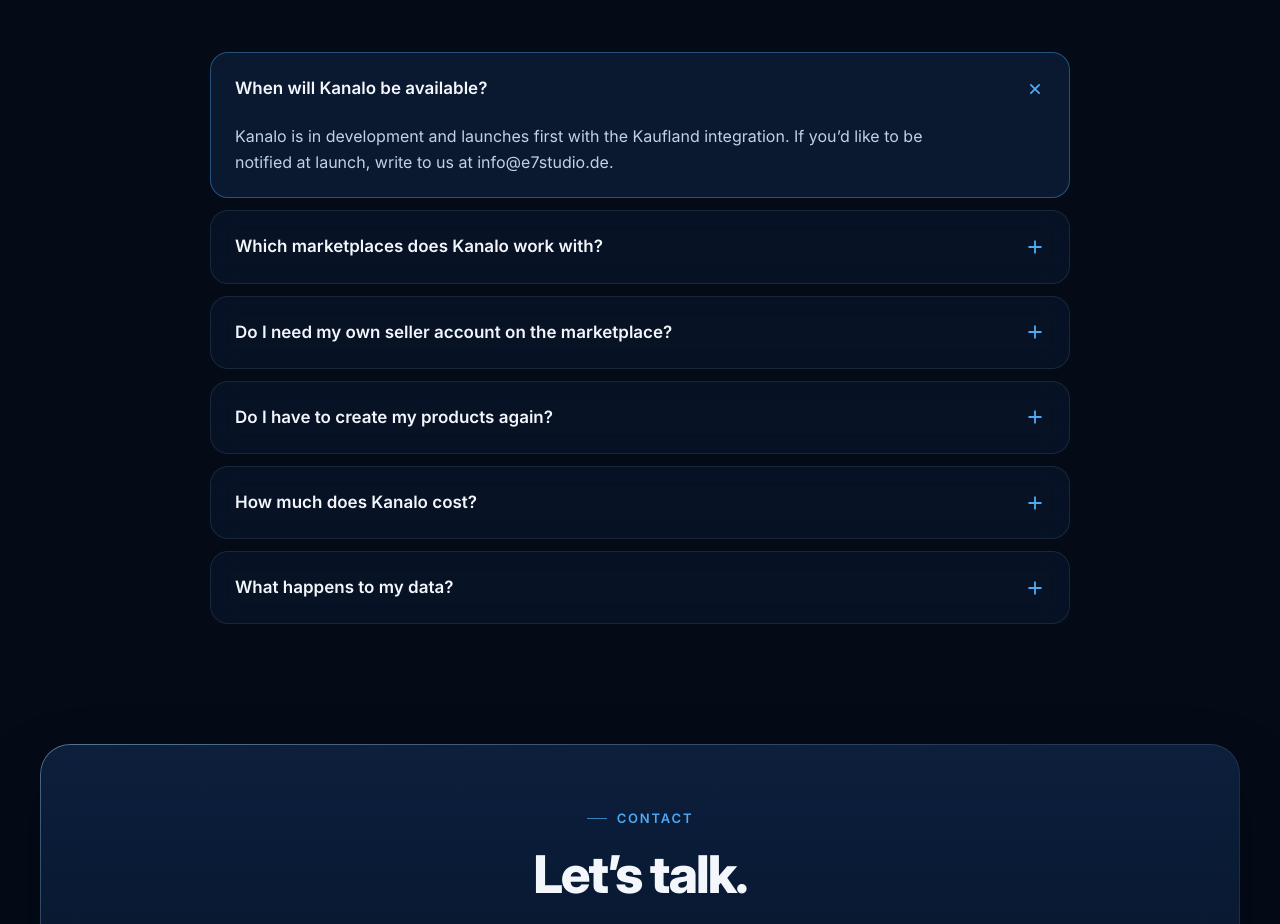
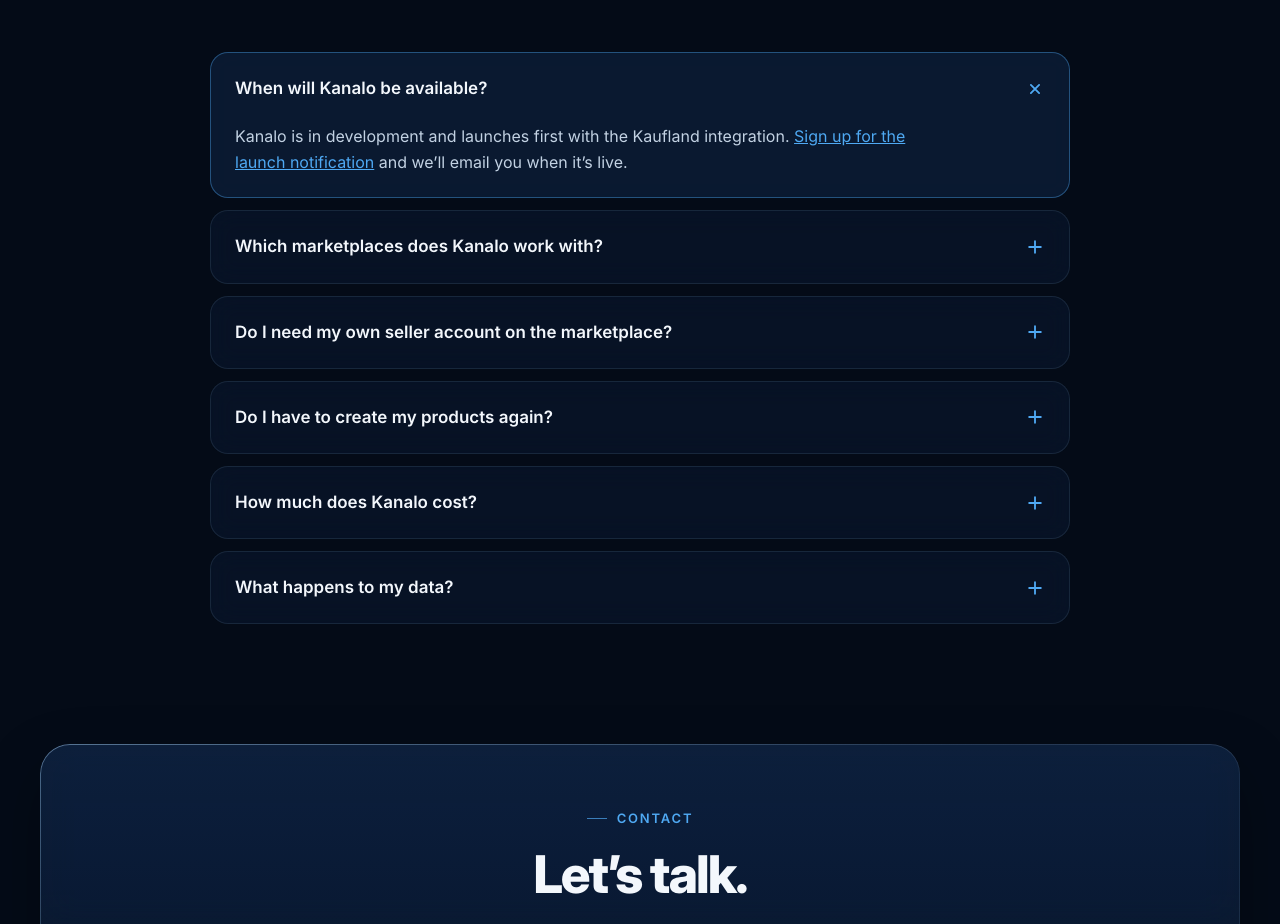
Before and after one commit to erw777n/e7studio-website, a plain HTML site: page en/index.html in a window 1280 px wide. Shown: the part 5992-6916 px from the top of the page. Drawn offline with Linux system fonts and the light colour scheme.

Commit message:
Update index.html

```diff
--- a/en/index.html
+++ b/en/index.html
@@ -645,7 +645,7 @@
       <div class="faq reveal">
         <details open>
           <summary>When will Kanalo be available?<svg aria-hidden="true"><use href="#i-plus"/></svg></summary>
-          <p>Kanalo is in development and launches first with the Kaufland integration. If you’d like to be notified at launch, write to us at info@e7studio.de.</p>
+          <p>Kanalo is in development and launches first with the Kaufland integration. <a href="#start">Sign up for the launch notification</a> and we’ll email you when it’s live.</p>
         </details>
         <details>
           <summary>Which marketplaces does Kanalo work with?<svg aria-hidden="true"><use href="#i-plus"/></svg></summary>
```
